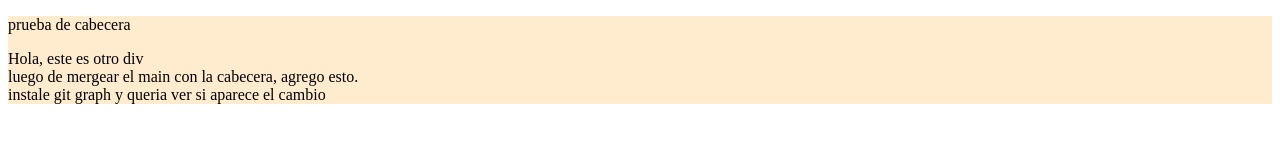
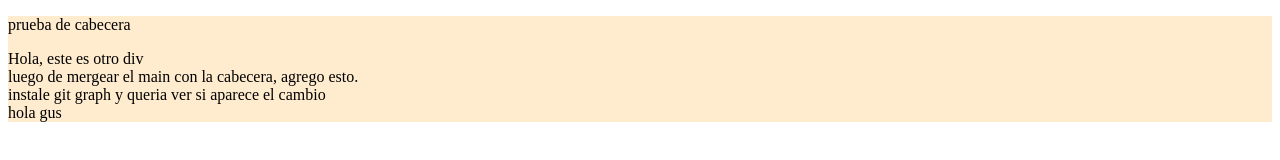
Before and after one commit to valdezsantiago/PruebaMd, a plain HTML site: page index.html in a window 1280 px wide. Drawn offline with Linux system fonts and the light colour scheme.

Commit message:
agregue un hola gus

```diff
--- a/index.html
+++ b/index.html
@@ -13,6 +13,7 @@
         <div>Hola, este es otro div</div>
         <div>luego de mergear el main con la cabecera, agrego esto.</div>
         <div>instale git graph y queria ver si aparece el cambio</div>
+        <div>hola gus</div>
     </div>
 
 </body>
```
